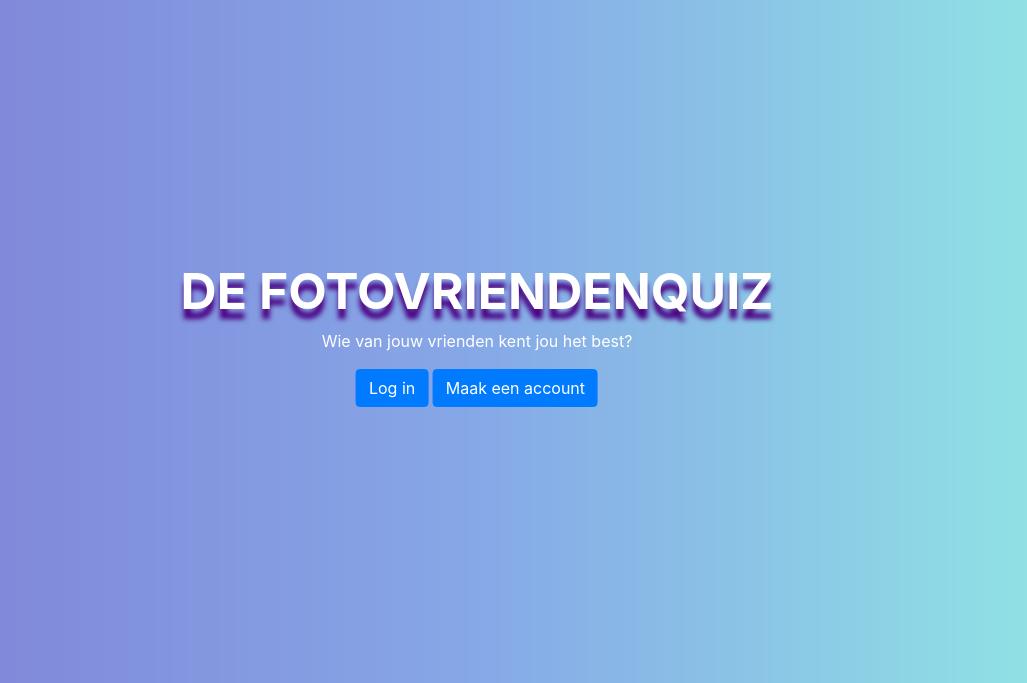
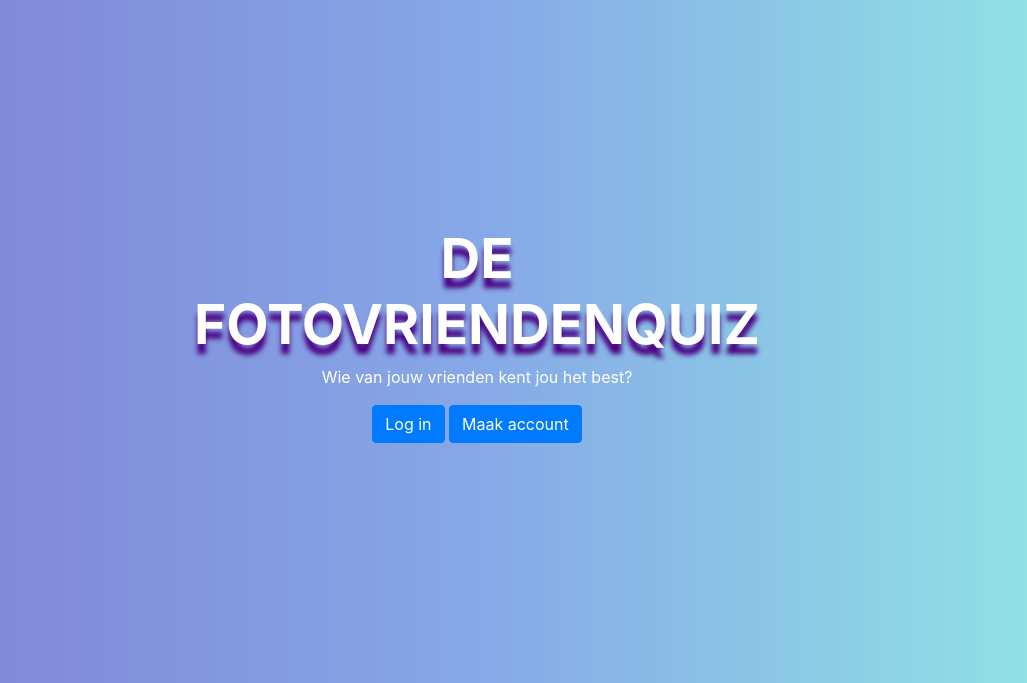
Before and after one commit to ybierens/vriendenquiz, a Flask app: page / in a window 1280 px wide. Shown: the part 66-749 px from the top of the page, without its empty margins (163-1190 px from the left). Run offline with Flask 2, Linux system fonts and the light colour scheme; some libraries are stand-ins or nearby versions.

Commit message:
Knoppen homepagina werkend

```diff
--- a/application.py
+++ b/application.py
@@ -52,7 +52,7 @@ def home():
 @app.route("/index")
 @login_required
 def index():
-    return apology("TODO")
+    return apology("persoonlijke homepage")
 
 
 @app.route("/buy", methods=["GET", "POST"])
--- a/static/styles.css
+++ b/static/styles.css
@@ -68,7 +68,7 @@ body
 
 h1
 {
-    font-size: 50px;
+    font-size: 55px;
     font-weight: bold;
     text-shadow: 0px 10px 5px indigo;
 }
--- a/templates/home.html
+++ b/templates/home.html
@@ -8,7 +8,7 @@
     <div class="hero-text">
         <h1>DE FOTOVRIENDENQUIZ</h1>
         <p>Wie van jouw vrienden kent jou het best?</p>
-        <button class="btn btn-primary">Log in</button>
-        <button class="btn btn-primary">Maak een account</button>
+        <a href="/login"><button class="btn btn-primary">Log in</button></a>
+        <a href="/register"><button class="btn btn-primary"> Maak account</button></a>
     </div>
 {% endblock %}
--- a/templates/register.html
+++ b/templates/register.html
@@ -15,6 +15,6 @@
         <div class="form-group">
             <input class="form-control" name="confirmation" placeholder="Confirm" type="password">
         </div>
-        <button class="btn btn-primary" name = "submit" type="submit">Register</button>
+        <button class="btn btn-primary" name = "submit" type="submit">Maak account</button>
     </form>
 {% endblock %}
```
